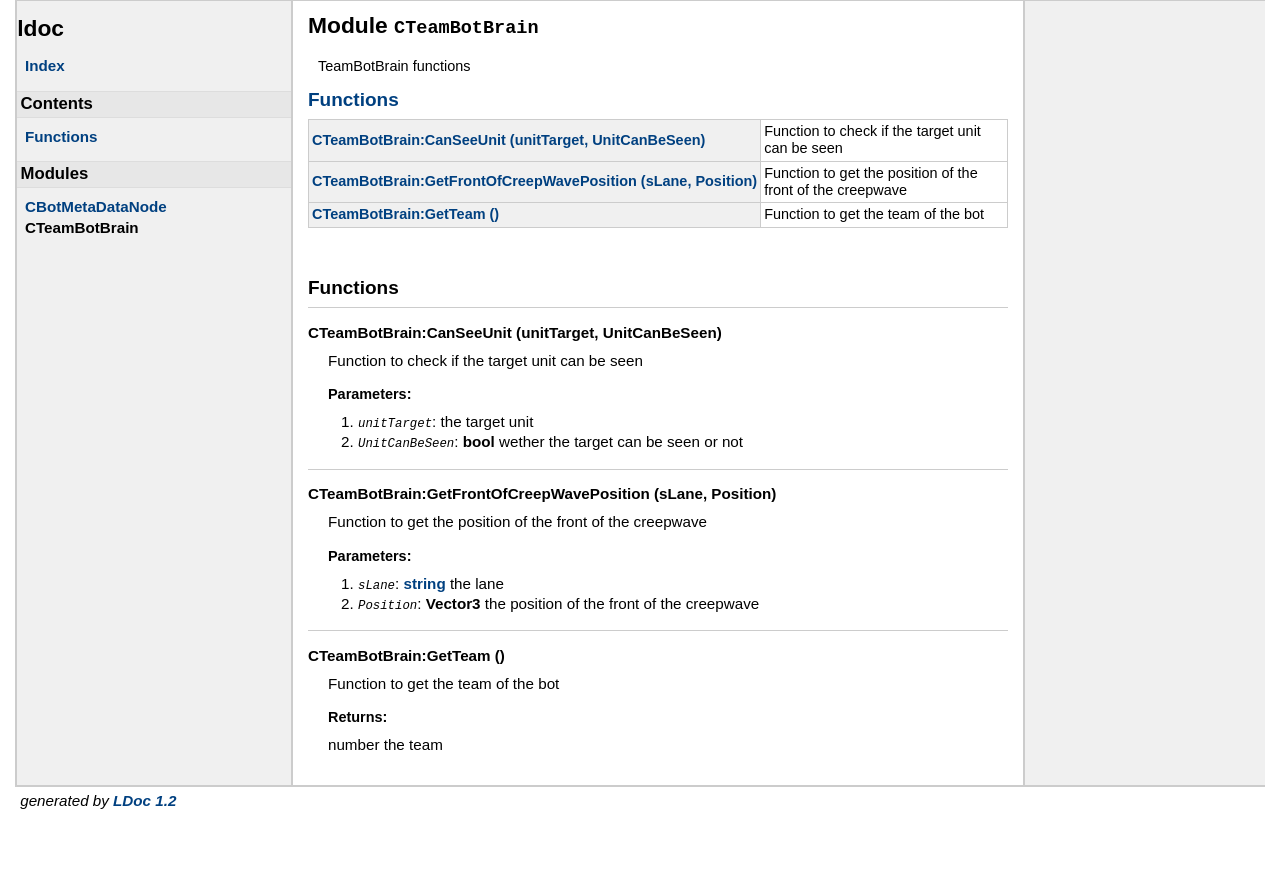
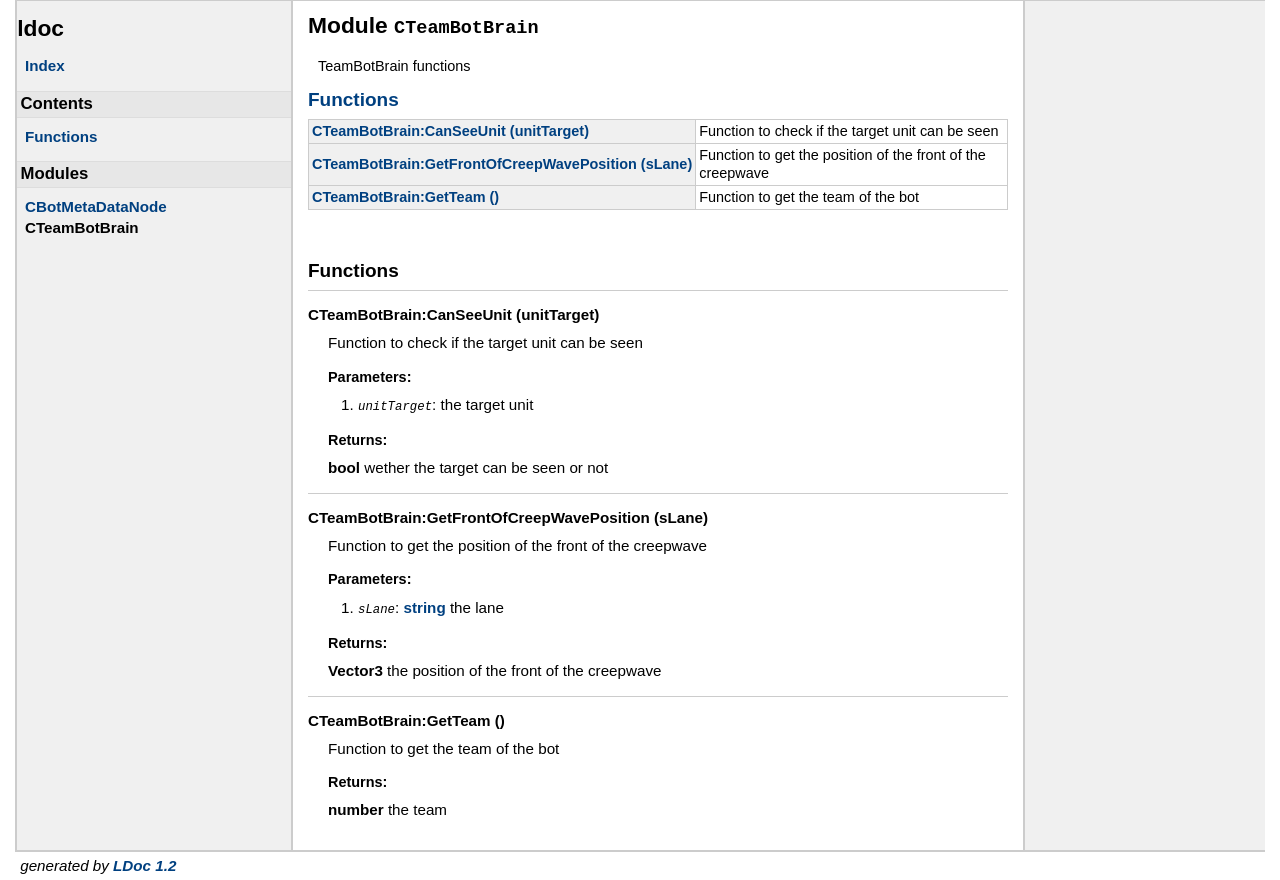
Before and after one commit to DanielHeckrath/hon-bot-documentation, a plain HTML site: page docs/modules/CTeamBotBrain.html in a window 1280 px wide. Before the commit the page ends 815 px from the top, so only its background shows below. Drawn offline with Linux system fonts and the light colour scheme.

Commit message:
use @treturn instead of @tparam

```diff
--- a/docs/modules/CTeamBotBrain.html
+++ b/docs/modules/CTeamBotBrain.html
@@ -54,11 +54,11 @@
 <h2><a href="#Functions">Functions</a></h2>
 <table class="function_list">
 	<tr>
-	<td class="name" nowrap><a href="#CTeamBotBrain:CanSeeUnit">CTeamBotBrain:CanSeeUnit&nbsp;(unitTarget, UnitCanBeSeen)</a></td>
+	<td class="name" nowrap><a href="#CTeamBotBrain:CanSeeUnit">CTeamBotBrain:CanSeeUnit&nbsp;(unitTarget)</a></td>
 	<td class="summary">Function to check if the target unit can be seen</td>
 	</tr>
 	<tr>
-	<td class="name" nowrap><a href="#CTeamBotBrain:GetFrontOfCreepWavePosition">CTeamBotBrain:GetFrontOfCreepWavePosition&nbsp;(sLane, Position)</a></td>
+	<td class="name" nowrap><a href="#CTeamBotBrain:GetFrontOfCreepWavePosition">CTeamBotBrain:GetFrontOfCreepWavePosition&nbsp;(sLane)</a></td>
 	<td class="summary">Function to get the position of the front of the creepwave</td>
 	</tr>
 	<tr>
@@ -76,7 +76,7 @@
     <dl class="function">
     <dt>
     <a name = "CTeamBotBrain:CanSeeUnit"></a>
-    <strong>CTeamBotBrain:CanSeeUnit&nbsp;(unitTarget, UnitCanBeSeen)</strong>
+    <strong>CTeamBotBrain:CanSeeUnit&nbsp;(unitTarget)</strong>
     </dt>
     <dd>
     Function to check if the target unit can be seen
@@ -84,16 +84,19 @@
     <h3>Parameters:</h3>
     <ul>
        <li><code><em>unitTarget</em></code>:  the target unit</li>
-       <li><code><em>UnitCanBeSeen</em></code>: <strong>bool</strong>  wether the target can be seen or not</li>
     </ul>
 
 
+    <h3>Returns:</h3>
+    <ol>
+        <strong>bool</strong> wether the target can be seen or not
+    </ol>
 
 
 </dd>
     <dt>
     <a name = "CTeamBotBrain:GetFrontOfCreepWavePosition"></a>
-    <strong>CTeamBotBrain:GetFrontOfCreepWavePosition&nbsp;(sLane, Position)</strong>
+    <strong>CTeamBotBrain:GetFrontOfCreepWavePosition&nbsp;(sLane)</strong>
     </dt>
     <dd>
     Function to get the position of the front of the creepwave
@@ -101,10 +104,13 @@
     <h3>Parameters:</h3>
     <ul>
        <li><code><em>sLane</em></code>: <a href="http://www.lua.org/manual/5.2/manual.html#6.4">string</a>  the lane</li>
-       <li><code><em>Position</em></code>: <strong>Vector3</strong>  the position of the front of the creepwave</li>
     </ul>
 
 
+    <h3>Returns:</h3>
+    <ol>
+        <strong>Vector3</strong> the position of the front of the creepwave
+    </ol>
 
 
 </dd>
@@ -119,7 +125,7 @@
 
     <h3>Returns:</h3>
     <ol>
-        number the team
+        <strong>number</strong> the team
     </ol>
 
 
```
Also changed, not shown: 1 other file.
